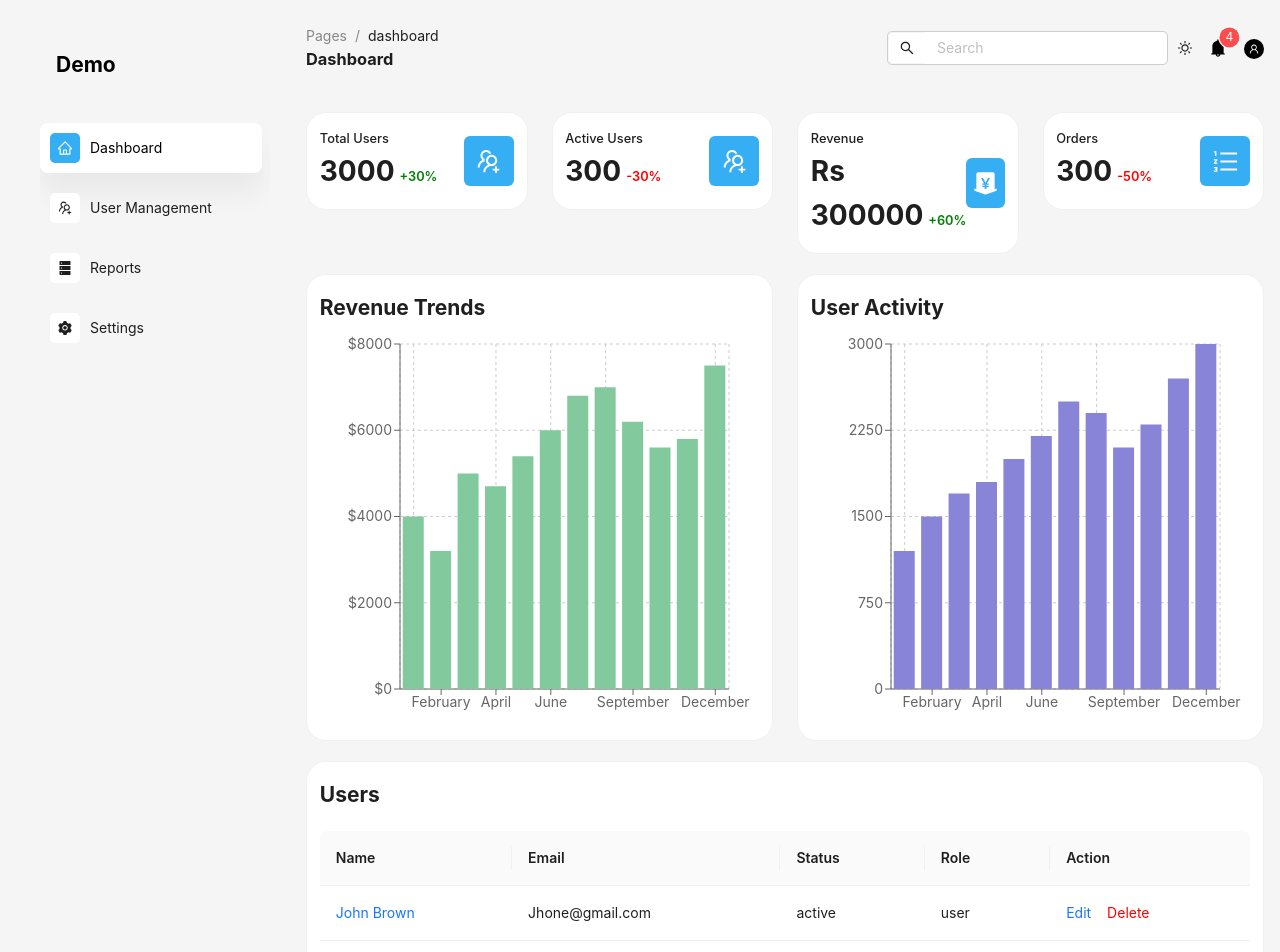
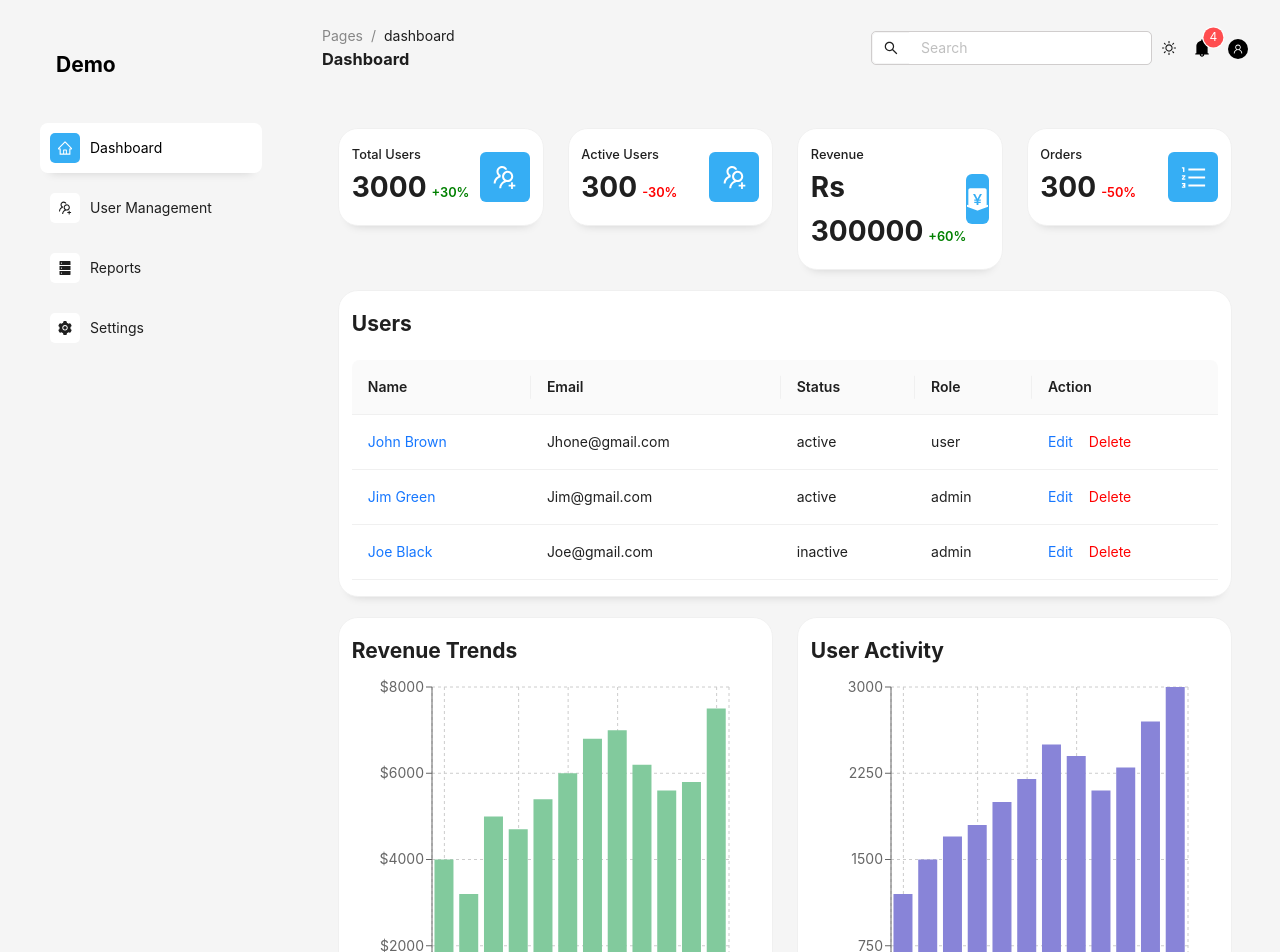
Before and after one commit to arbabhsiddiqui/ant-dashboard-theme, a React (Vite) app: page / in a window 1280 px wide. Shown: the top 952 px of the page. Built offline with nearby package versions, Linux system fonts and the light colour scheme.

Commit message:
improve box shadow and fix edit button redirection to blank page

```diff
--- a/src/App.jsx
+++ b/src/App.jsx
@@ -21,6 +21,11 @@ function App() {
             path={'/user-management'}
             element={<UserManagement />}
           />
+
+          <Route
+            path={'/user-management/*'}
+            element={<UserManagement />}
+          />
           <Route
             path={'/reports'}
             element={<Report />}
--- a/src/components/Header/Header.style.scss
+++ b/src/components/Header/Header.style.scss
@@ -1,7 +1,8 @@
 .c-header {
   height: auto;
   background: var(--base);
-  padding: 1rem;
+  padding-block: 1rem;
+  padding-inline: 2rem;
   display: flex;
   justify-content: space-between;
   flex-direction: column;
--- a/src/components/LayoutHandler/LayoutHandler.style.scss
+++ b/src/components/LayoutHandler/LayoutHandler.style.scss
@@ -1,6 +1,7 @@
 .c-layout {
   &__content-area {
-    padding: 1rem;
+    padding-block: 2rem;
+    padding-inline: 3rem;
     min-height: 89vh;
     color: #000;
   }
--- a/src/components/Menus/Menus.compoent.jsx
+++ b/src/components/Menus/Menus.compoent.jsx
@@ -1,5 +1,6 @@
+import { useEffect, useState } from 'react';
 import { Menu } from 'antd';
-import { Link } from 'react-router-dom';
+import { Link, useLocation } from 'react-router-dom';
 import {
   DatabaseFilled,
   HomeOutlined,
@@ -12,7 +13,7 @@ import {
 // Define menu items array
 const menuItems = [
   {
-    key: 'home',
+    key: '/',
     icon: <HomeOutlined />,
     label: <Link to='/'>Dashboard</Link>,
   },
@@ -36,10 +37,26 @@ const menuItems = [
 import './Menus.style.scss';
 
 const Menus = () => {
+  const location = useLocation();
+  const [defaultKey, setDefaultKey] = useState();
+
+  useEffect(() => {
+    const currentPath =
+      location.pathname.length > 1
+        ? location.pathname.replace(/^\//, '')
+        : location.pathname;
+
+    menuItems.map((item) => {
+      if (item.key == currentPath) {
+        setDefaultKey(currentPath);
+      }
+    });
+  }, [location]);
+
   return (
     <Menu
       className='c-menu'
-      defaultSelectedKeys={['home']}
+      selectedKeys={[defaultKey]}
       mode={'inline'}
       items={menuItems}
     />
--- a/src/components/Menus/Menus.style.scss
+++ b/src/components/Menus/Menus.style.scss
@@ -16,7 +16,7 @@
     &:hover,
     &.ant-menu-item-selected {
       background: var(--white) !important;
-      box-shadow: 0 20px 27px rgba(0, 0, 0, 0.05);
+      box-shadow: 0 10px 10px -10px rgba(0, 0, 0, 0.144);
       color: var(--black);
 
       .anticon {
--- a/src/pages/Dashboard/Dashboard.page.jsx
+++ b/src/pages/Dashboard/Dashboard.page.jsx
@@ -232,6 +232,26 @@ const Dashboard = () => {
         </Col>
       </Row>
 
+      {/* user table area */}
+      <Card className='table-container'>
+        <h2>Users</h2>
+        <Row>
+          <Col span={24}>
+            {loadingUserData ? (
+              <Skeleton />
+            ) : (
+              <Table
+                columns={userColumns}
+                dataSource={userData}
+                pagination={{
+                  position: ['none', 'none'],
+                }}
+              />
+            )}
+          </Col>
+        </Row>
+      </Card>
+
       {/* chart area */}
       <Row gutter={[24, 23]}>
         <Col
@@ -262,26 +282,6 @@ const Dashboard = () => {
       </Row>
 
       {/* user table area */}
-      <Card className='table-container'>
-        <h2>Users</h2>
-        <Row>
-          <Col span={24}>
-            {loadingUserData ? (
-              <Skeleton />
-            ) : (
-              <Table
-                columns={userColumns}
-                dataSource={userData}
-                pagination={{
-                  position: ['none', 'none'],
-                }}
-              />
-            )}
-          </Col>
-        </Row>
-      </Card>
-
-      {/* user table area */}
 
       <Card className='table-container'>
         <h2>Recent Activities</h2>
--- a/src/pages/Dashboard/Dashboard.style.scss
+++ b/src/pages/Dashboard/Dashboard.style.scss
@@ -17,6 +17,7 @@
   }
 
   .ant-card {
+    box-shadow: 0 10px 10px -10px rgba(0, 0, 0, 0.144);
     padding: 0;
     border-radius: 20px !important;
   }
```
